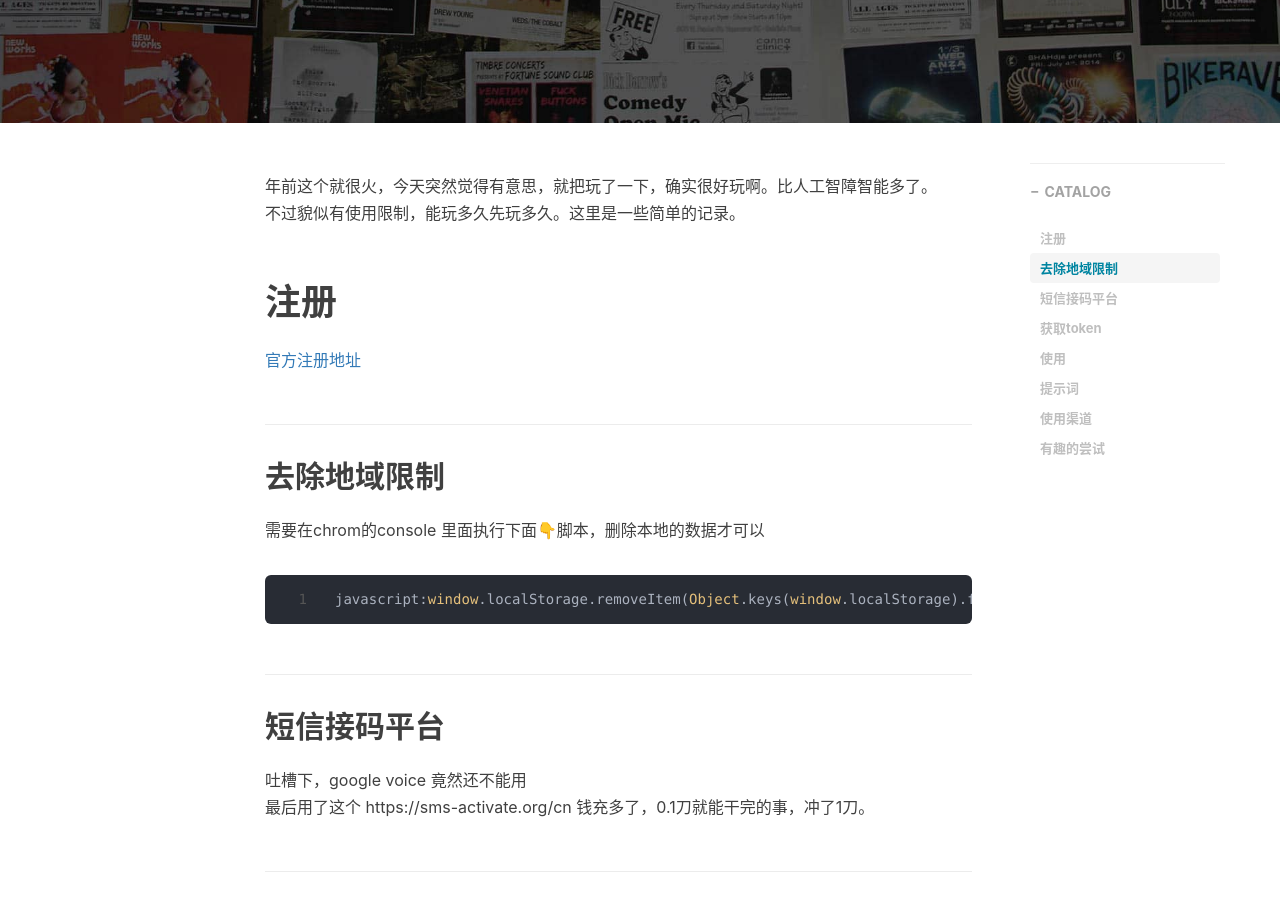
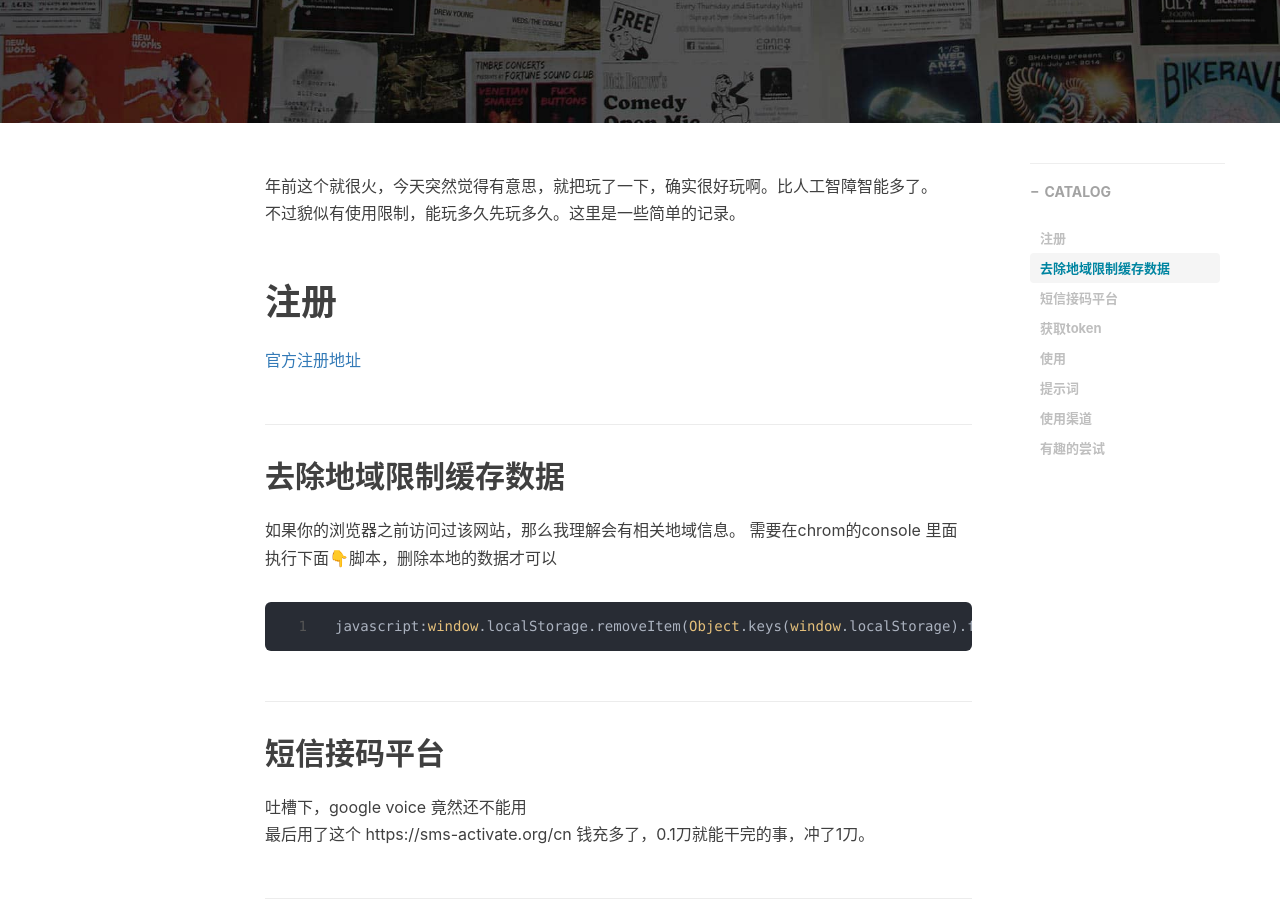
Before and after one commit to toolazytoname/toolazytoname.github.io, a Jekyll site: the page built from _posts/2023-01-25-chatgpt.markdown, in a window 1280 px wide and 900 px high, scrolled down 334 px. Built offline with Jekyll 4.4.1, drawn with Linux system fonts in a browser that asks for light colours; nearby versions of some CDN libraries; comment, search, counter and statistics services are not loaded.

Commit message:
update chatgpt

````diff
--- a/_posts/2023-01-25-chatgpt.markdown
+++ b/_posts/2023-01-25-chatgpt.markdown
@@ -15,7 +15,8 @@ tags:
 # 注册
 [官方注册地址](!https://chat.openai.com/auth/login )
 
-## 去除地域限制
+## 去除地域限制缓存数据
+如果你的浏览器之前访问过该网站，那么我理解会有相关地域信息。
 需要在chrom的console 里面执行下面👇脚本，删除本地的数据才可以
 ```javascript
 javascript:window.localStorage.removeItem(Object.keys(window.localStorage).find(i=>i.startsWith('@@auth0spajs')))
````
